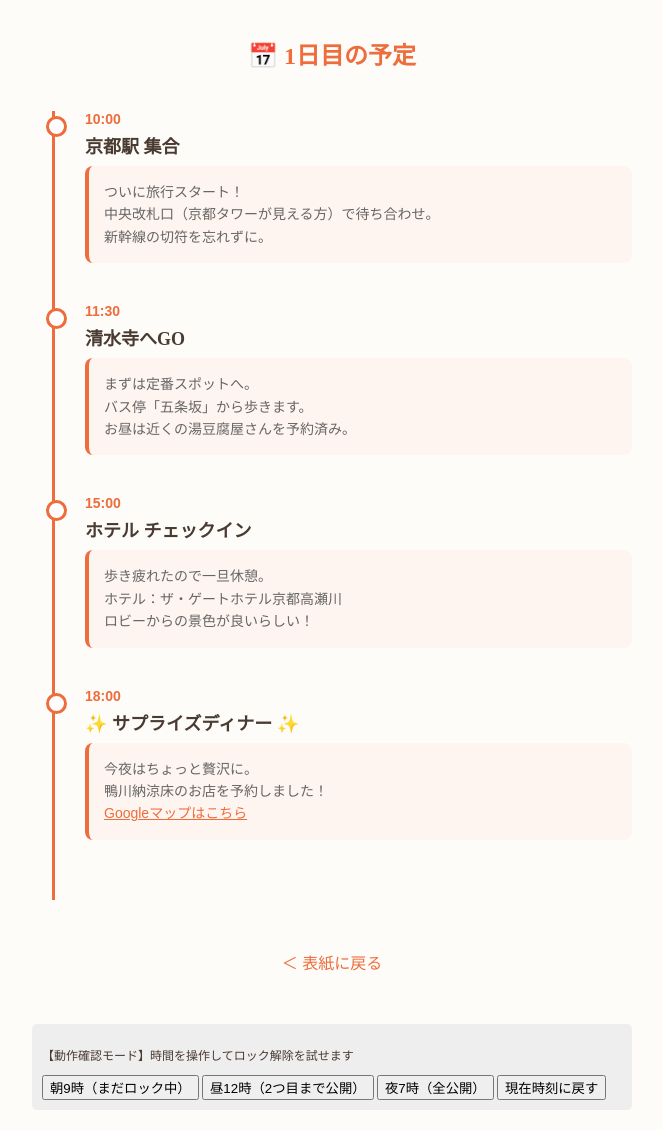
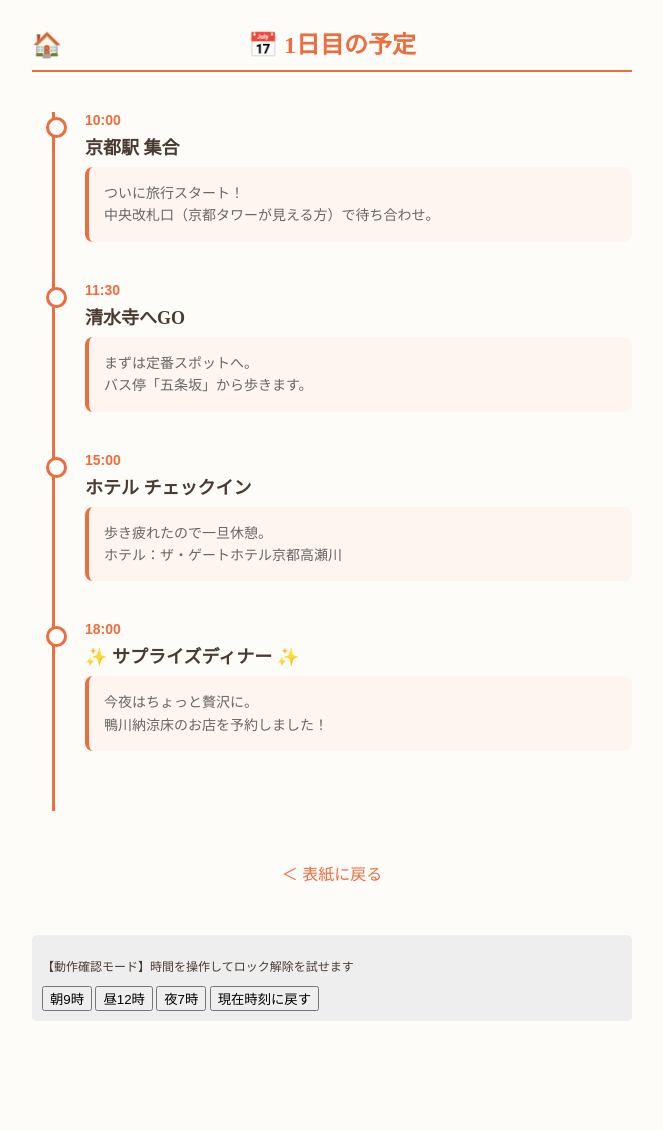
Before and after one commit to garuo615/travel-shiori, a plain HTML site: page schedule.html in a window 1280 px wide. Shown: the whole page, without its empty margins (308-971 px from the left). After the commit the page ends 1041 px from the top, so only its background shows below. Drawn offline with Linux system fonts and the light colour scheme.

Commit message:
ホームボタン追加

```diff
--- a/schedule.html
+++ b/schedule.html
@@ -22,11 +22,34 @@
             color: var(--text-color);
         }
 
+        /* ヘッダー周りのデザイン（ホームボタン追加） */
+        header {
+            position: relative;
+            text-align: center;
+            margin-bottom: 40px;
+            padding-bottom: 10px;
+            border-bottom: 2px solid var(--primary-color);
+        }
+
         h1 {
-            text-align: center;
+            font-size: 24px;
             color: var(--primary-color);
+            margin: 0;
+            padding-top: 5px;
+        }
+
+        /* 🏠 ホームボタン */
+        .home-btn {
+            position: absolute;
+            left: 0;
+            top: 50%;
+            transform: translateY(-50%);
+            text-decoration: none;
             font-size: 24px;
-            margin-bottom: 40px;
+            line-height: 1;
+        }
+        .home-btn:active {
+            transform: translateY(-50%) scale(0.9);
         }
 
         .timeline {
@@ -43,7 +66,6 @@
             transition: all 0.5s ease;
         }
 
-        /* タイムラインの丸 */
         .event::before {
             content: '';
             position: absolute;
@@ -57,7 +79,6 @@
             z-index: 1;
         }
 
-        /* 時間の表示 */
         .time {
             font-family: sans-serif;
             font-weight: bold;
@@ -66,27 +87,18 @@
             margin-bottom: 5px;
         }
 
-        /* --- ロックされている時（Coming Soon）のデザイン --- */
+        /* ロック中 */
         .event.locked .title {
             color: var(--locked-color);
             font-style: italic;
             font-family: sans-serif;
             letter-spacing: 2px;
         }
+        .event.locked .desc { display: none; }
+        .event.locked::before { border-color: var(--locked-color); }
+        .event.locked .time { color: var(--locked-color); }
 
-        .event.locked .desc {
-            display: none; /* 中身は隠す */
-        }
-
-        .event.locked::before {
-            border-color: var(--locked-color); /* 丸の色もグレーに */
-        }
-
-        .event.locked .time {
-            color: var(--locked-color); /* 時間の色もグレーに */
-        }
-
-        /* --- 開放された時（通常）のデザイン --- */
+        /* 開放時 */
         .title {
             font-size: 18px;
             font-weight: bold;
@@ -113,7 +125,6 @@
             font-family: sans-serif;
         }
 
-        /* デバッグ用エリア（本番は消してOK） */
         #debug-area {
             margin-top: 50px;
             padding: 10px;
@@ -126,17 +137,18 @@
 </head>
 <body>
 
-    <h1>📅 1日目の予定</h1>
+    <header>
+        <a href="index.html" class="home-btn">🏠</a>
+        <h1>📅 1日目の予定</h1>
+    </header>
 
     <div class="timeline">
-
         <div class="event" data-unlock="2023-11-29T00:00">
             <div class="time">10:00</div>
             <div class="title">京都駅 集合</div>
             <div class="desc">
                 ついに旅行スタート！<br>
-                中央改札口（京都タワーが見える方）で待ち合わせ。<br>
-                新幹線の切符を忘れずに。
+                中央改札口（京都タワーが見える方）で待ち合わせ。
             </div>
         </div>
 
@@ -145,8 +157,7 @@
             <div class="title">清水寺へGO</div>
             <div class="desc">
                 まずは定番スポットへ。<br>
-                バス停「五条坂」から歩きます。<br>
-                お昼は近くの湯豆腐屋さんを予約済み。
+                バス停「五条坂」から歩きます。
             </div>
         </div>
 
@@ -155,8 +166,7 @@
             <div class="title">ホテル チェックイン</div>
             <div class="desc">
                 歩き疲れたので一旦休憩。<br>
-                ホテル：ザ・ゲートホテル京都高瀬川<br>
-                ロビーからの景色が良いらしい！
+                ホテル：ザ・ゲートホテル京都高瀬川
             </div>
         </div>
 
@@ -165,24 +175,22 @@
             <div class="title">✨ サプライズディナー ✨</div>
             <div class="desc">
                 今夜はちょっと贅沢に。<br>
-                鴨川納涼床のお店を予約しました！<br>
-                <a href="#" style="color:#ed6d3d;">Googleマップはこちら</a>
+                鴨川納涼床のお店を予約しました！
             </div>
         </div>
-
     </div>
 
     <a href="index.html" class="back-link">＜ 表紙に戻る</a>
 
     <div id="debug-area">
         <p>【動作確認モード】時間を操作してロック解除を試せます</p>
-        <button onclick="setFakeTime('2025-11-30T09:00')">朝9時（まだロック中）</button>
-        <button onclick="setFakeTime('2025-11-30T12:00')">昼12時（2つ目まで公開）</button>
-        <button onclick="setFakeTime('2025-11-30T19:00')">夜7時（全公開）</button>
+        <button onclick="setFakeTime('2025-11-30T09:00')">朝9時</button>
+        <button onclick="setFakeTime('2025-11-30T12:00')">昼12時</button>
+        <button onclick="setFakeTime('2025-11-30T19:00')">夜7時</button>
         <button onclick="resetTime()">現在時刻に戻す</button>
     </div>
+
     <script>
-        // グローバル変数として現在時刻を管理（テスト用）
         let currentTimeOverride = null;
 
         document.addEventListener('DOMContentLoaded', () => {
@@ -190,40 +198,31 @@
         });
 
         function updateSchedule() {
-            // 現在時刻を取得（テスト用の時間が設定されていればそれを使う）
             const now = currentTimeOverride ? new Date(currentTimeOverride) : new Date();
-
             const events = document.querySelectorAll('.event');
 
             events.forEach(event => {
-                // HTMLに書かれた公開時間を取得
                 const unlockTimeStr = event.getAttribute('data-unlock');
-                if (!unlockTimeStr) return; // 設定がなければ無視
+                if (!unlockTimeStr) return;
 
                 const unlockTime = new Date(unlockTimeStr);
+                const titleEl = event.querySelector('.title');
 
-                // タイトル要素を取得（中身を書き換えるため）
-                const titleEl = event.querySelector('.title');
-                // 元のタイトルを保存しておく（一回だけ）
                 if (!event.getAttribute('data-original-title')) {
                     event.setAttribute('data-original-title', titleEl.textContent);
                 }
                 const originalTitle = event.getAttribute('data-original-title');
 
-                // 時間判定
                 if (now >= unlockTime) {
-                    // ★公開状態★
                     event.classList.remove('locked');
-                    titleEl.textContent = originalTitle; // タイトルを元に戻す
+                    titleEl.textContent = originalTitle;
                 } else {
-                    // ★ロック状態（Coming Soon）★
                     event.classList.add('locked');
-                    titleEl.textContent = "Coming Soon..."; // タイトルを隠す
+                    titleEl.textContent = "Coming Soon...";
                 }
             });
         }
 
-        /* --- 以下、テスト用の便利機能 --- */
         function setFakeTime(timeStr) {
             currentTimeOverride = timeStr;
             alert(`現在時刻を仮想的に【${timeStr}】にしました`);
@@ -236,6 +235,5 @@
             updateSchedule();
         }
     </script>
-
 </body>
 </html>
```
Also changed, not shown: memories.html (+25 -52 lines), mochimono.html (+33 -12 lines).
